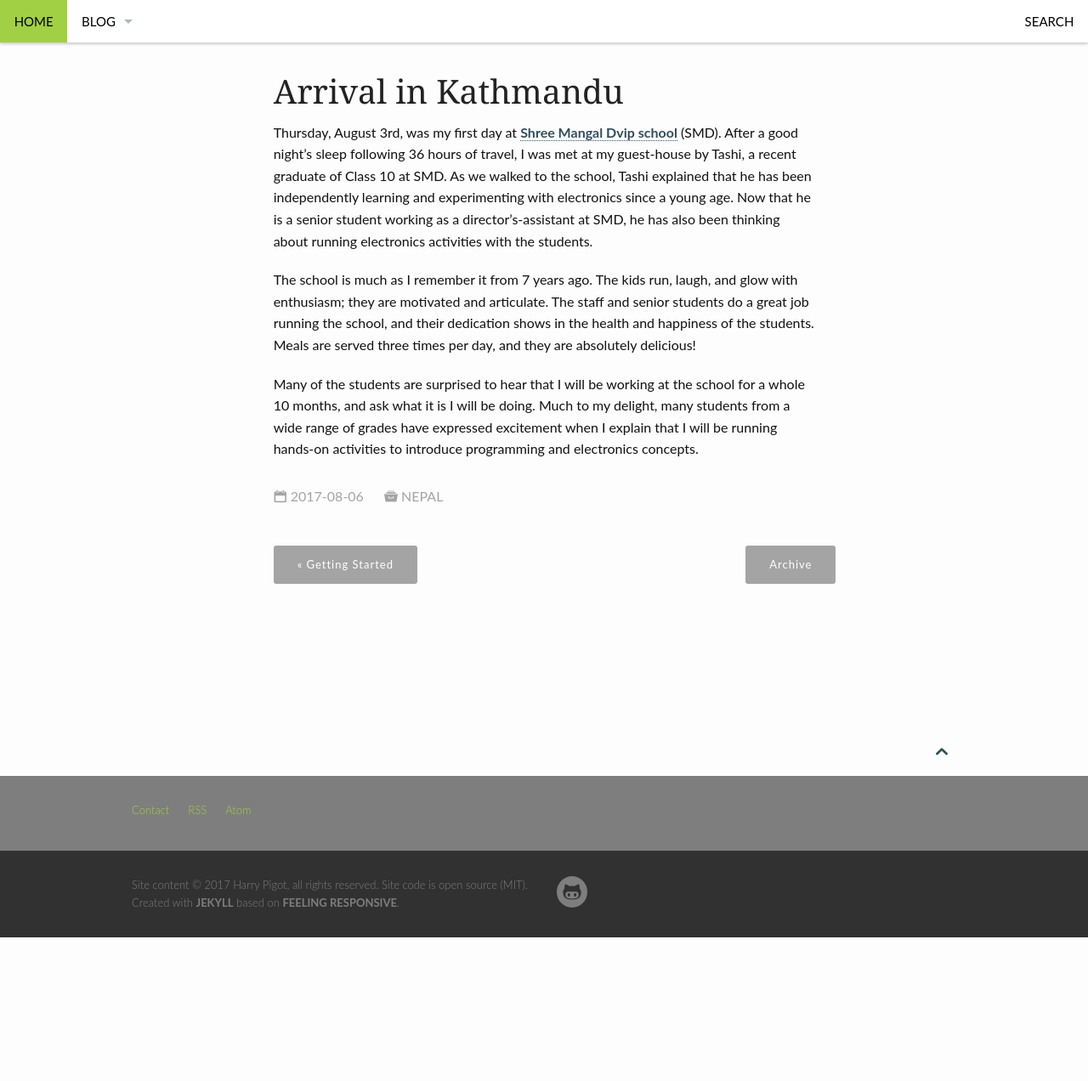
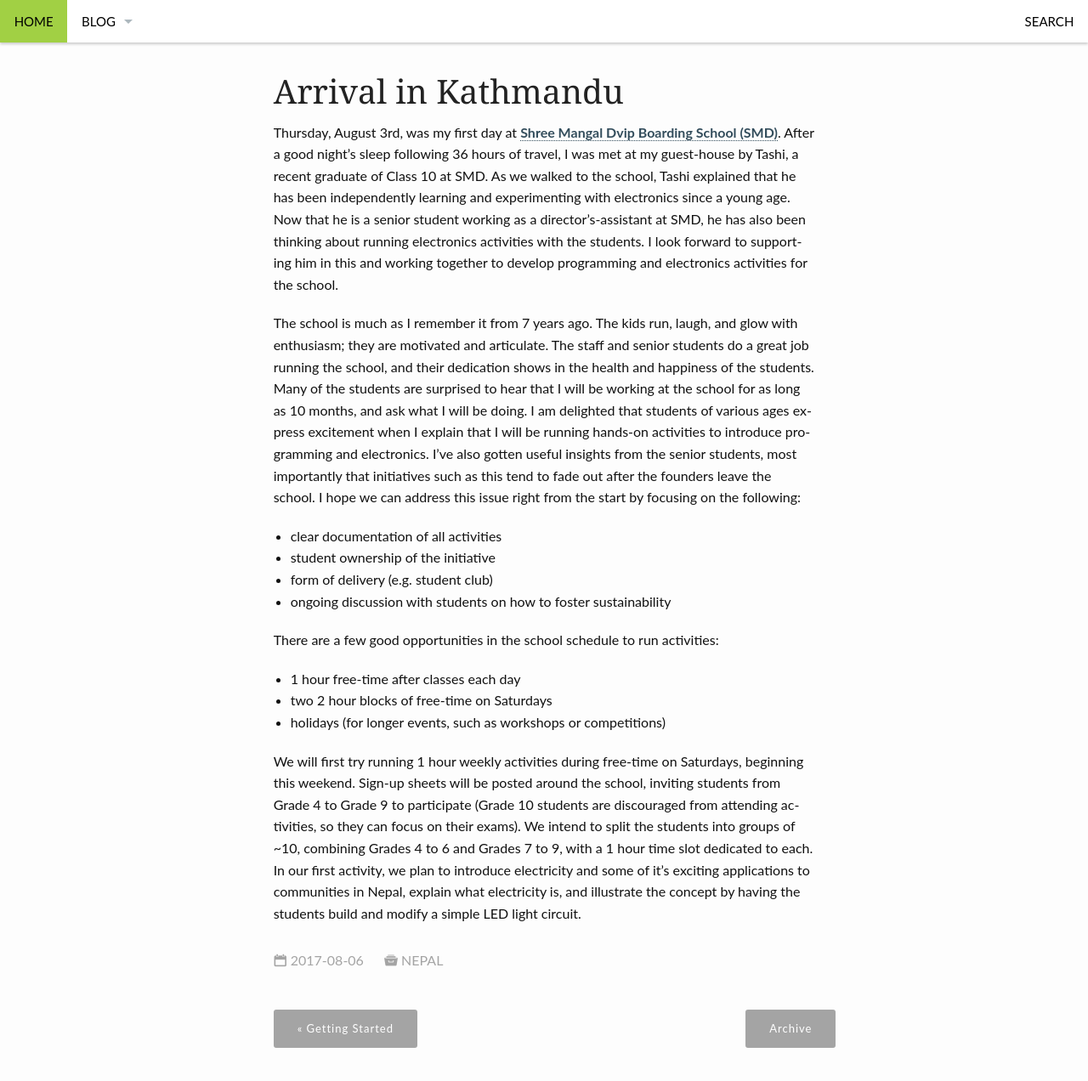
Before and after one commit to hpigot/hpigot.github.io, a Jekyll site: the page built from _posts/2017-08-06-arrival.md, in a window 1280 px wide and 1400 px high. Shown: the top 1272 px of the window at 85% size. Built offline with Jekyll 4.4.1, drawn with Linux system fonts in a browser that asks for light colours.

Commit message:
arrival draft updated

```diff
--- a/_posts/2017-08-06-arrival.md
+++ b/_posts/2017-08-06-arrival.md
@@ -8,10 +8,21 @@ category:
     - nepal
 ---
 
-Thursday, August 3rd, was my first day at [Shree Mangal Dvip school][1] (SMD). After a good night's sleep following 36 hours of travel, I was met at my guest-house by Tashi, a recent graduate of Class 10 at SMD. As we walked to the school, Tashi explained that he has been independently learning and experimenting with electronics since a young age. Now that he is a senior student working as a director's-assistant at SMD, he has also been thinking about running electronics activities with the students.
+Thursday, August 3rd, was my first day at [Shree Mangal Dvip Boarding School (SMD)][1]. After a good night's sleep following 36 hours of travel, I was met at my guest-house by Tashi, a recent graduate of Class 10 at SMD. As we walked to the school, Tashi explained that he has been independently learning and experimenting with electronics since a young age. Now that he is a senior student working as a director's-assistant at SMD, he has also been thinking about running electronics activities with the students. I look forward to supporting him in this and working together to develop programming and electronics activities for the school.
 
-The school is much as I remember it from 7 years ago. The kids run, laugh, and glow with enthusiasm; they are motivated and articulate. The staff and senior students do a great job running the school, and their dedication shows in the health and happiness of the students. Meals are served three times per day, and they are absolutely delicious!
+The school is much as I remember it from 7 years ago. The kids run, laugh, and glow with enthusiasm; they are motivated and articulate. The staff and senior students do a great job running the school, and their dedication shows in the health and happiness of the students. Many of the students are surprised to hear that I will be working at the school for as long as 10 months, and ask what I will be doing. I am delighted that students of various ages express excitement when I explain that I will be running hands-on activities to introduce programming and electronics. I've also gotten useful insights from the senior students, most importantly that initiatives such as this tend to fade out after the founders leave the school. I hope we can address this issue right from the start by focusing on the following:
 
-Many of the students are surprised to hear that I will be working at the school for a whole 10 months, and ask what it is I will be doing. Much to my delight, many students from a wide range of grades have expressed excitement when I explain that I will be running hands-on activities to introduce programming and electronics concepts.
+*	clear documentation of all activities
+*	student ownership of the initiative
+*	form of delivery (e.g. student club)
+*	ongoing discussion with students on how to foster sustainability
+
+There are a few good opportunities in the school schedule to run activities:
+
+*	1 hour free-time after classes each day
+*	two 2 hour blocks of free-time on Saturdays
+*	holidays (for longer events, such as workshops or competitions)
+
+We will first try running 1 hour weekly activities during free-time on Saturdays, beginning this weekend. Sign-up sheets will be posted around the school, inviting students from Grade 4 to Grade 9 to participate (Grade 10 students are discouraged from attending activities, so they can focus on their exams). We intend to split the students into groups of ~10, combining Grades 4 to 6 and Grades 7 to 9, with a 1 hour time slot dedicated to each. In our first activity, we plan to introduce electricity and some of it's exciting applications to communities in Nepal, explain what electricity is, and illustrate the concept by having the students build and modify a simple LED light circuit.
 
 [1]: www.himalayanchildren.org
```
Also changed, not shown: _posts/2017-07-31-gettingstarted.md (+3 -1 lines).
